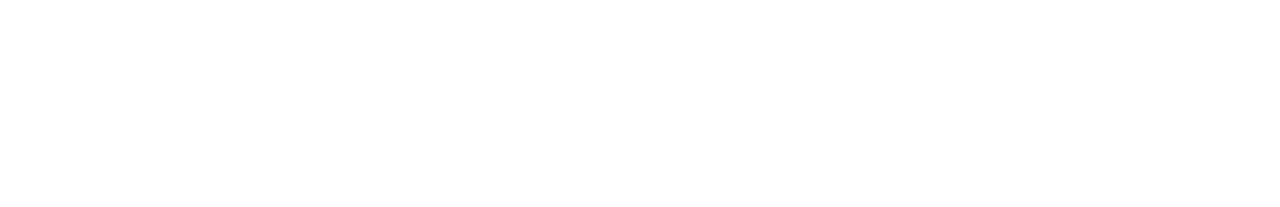
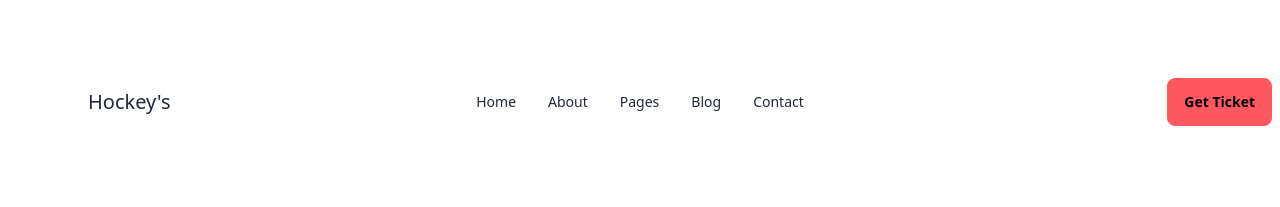
Before and after one commit to enamulkabir4039/my-third-assin-b9-a3, a plain HTML site: page index.html in a window 1280 px wide. Drawn offline with nearby package versions, Linux system fonts and the light colour scheme.

Commit message:
added nav section

```diff
--- a/index.html
+++ b/index.html
@@ -4,8 +4,52 @@
     <meta charset="UTF-8">
     <meta name="viewport" content="width=device-width, initial-scale=1.0">
     <title>Document</title>
-</head>
+    <!-- tailwind & daisy ui cdn -->
+    <link href="https://cdn.jsdelivr.net/npm/daisyui@4.6.0/dist/full.min.css" rel="stylesheet" type="text/css" />
+    <script src="https://cdn.tailwindcss.com"></script>
+    <style>
+        @import url('https://fonts.googleapis.com/css2?family=Roboto:wght@500;700&display=swap');
+      </style>
+   </head>
 <body>
+    <header>
+        <nav>
+            <div class="navbar bg-base-100">
+                <div class="navbar-start">
+                  <div class="dropdown">
+                    <div tabindex="0" role="button" class="btn btn-ghost lg:hidden">
+                      <svg xmlns="http://www.w3.org/2000/svg" class="h-5 w-5" fill="none" viewBox="0 0 24 24" stroke="currentColor"><path stroke-linecap="round" stroke-linejoin="round" stroke-width="2" d="M4 6h16M4 12h8m-8 6h16" /></svg>
+                    </div>
+                    <ul tabindex="0" class="menu menu-sm dropdown-content mt-3 z-[1] p-2 shadow bg-base-100 rounded-box w-52">
+                    <li><a>Home</a></li>
+                    <li><a>About</a></li>
+                    <li><a>Pages</a></li>
+                    <li><a>Blog</a></li>
+                    <li><a>Contact</a></li>
+                      </ul>
+                    </div>
+                  <a class="text-xl p-20">Hockey<span class="color: rgb(249 115 22);">'</span>s</a>
+                </div>
+                <div class="navbar-center hidden lg:flex">
+                  <ul class="menu menu-horizontal px-1">
+                    <li><a class="">Home</a></li>
+                    <li><a>About</a></li>
+                    <li><a>Pages</a></li>
+                    <li><a>Blog</a></li>
+                    <li><a>Contact</a></li>
+                  </ul>
+                </div>
+                <div class="navbar-end">
+                  <a class="btn btn-error">Get Ticket</a>
+                </div>
+              </div>
+        </nav>
+    </header>
+    <main>
 
+    </main>
+    <footer>
+
+    </footer>
 </body>
 </html>
--- /dev/null
+++ b/tailwind.config.js
@@ -0,0 +1,8 @@
+/** @type {import('tailwindcss').Config} */
+module.exports = {
+    content: ["./src/**/*.{html,js}"],
+    theme: {
+      extend: {},
+    },
+    plugins: [],
+  }
```
